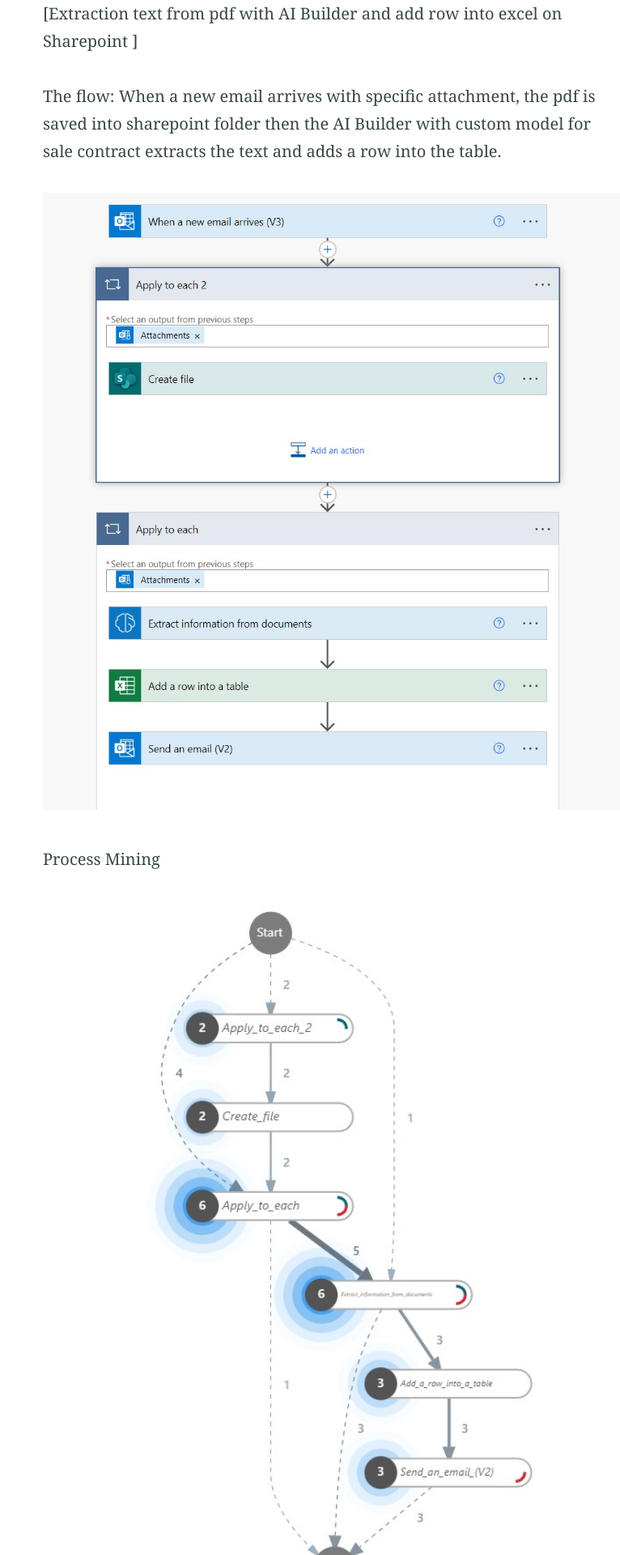
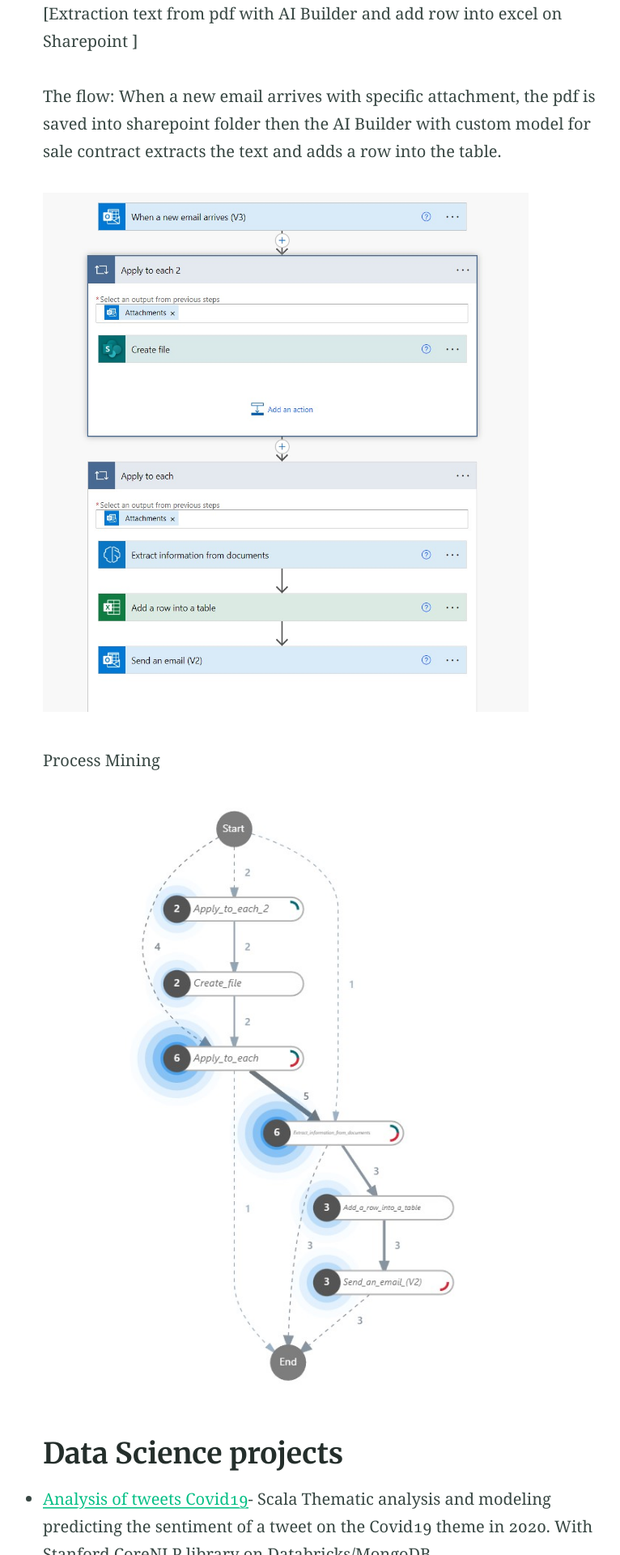
Before and after one commit to rant95/rant95.github.io, a Jekyll site: the page built from index.md, in a window 1280 px wide. Shown: the part 3966-5886 px from the top of the page at 81% size, without its empty margins (230-996 px from the left). Built offline with Jekyll 4.4.1, drawn with Linux system fonts in a browser that asks for light colours.

Commit message:
Update index.md

```diff
--- a/index.md
+++ b/index.md
@@ -72,11 +72,11 @@ Python: ARIMA, Expontial smoothing, Variationel autoencoder Multivariate, LSTM M
 
 The flow: When a new email arrives with specific attachment, the pdf is saved into sharepoint folder then the AI Builder with custom model for sale contract extracts the text and adds a row into the table.
 
-<img src="Extract_PDF.jpg" width="800" height="400">
+<img src="Extract_PDF.jpg" width="600" height="200">
 
 Process Mining
 
-<img src="process_mining.jpg" width="800" height="400">
+<img src="process_mining.jpg" width="600" height="200">
 
 ## Data Science projects
 
```
